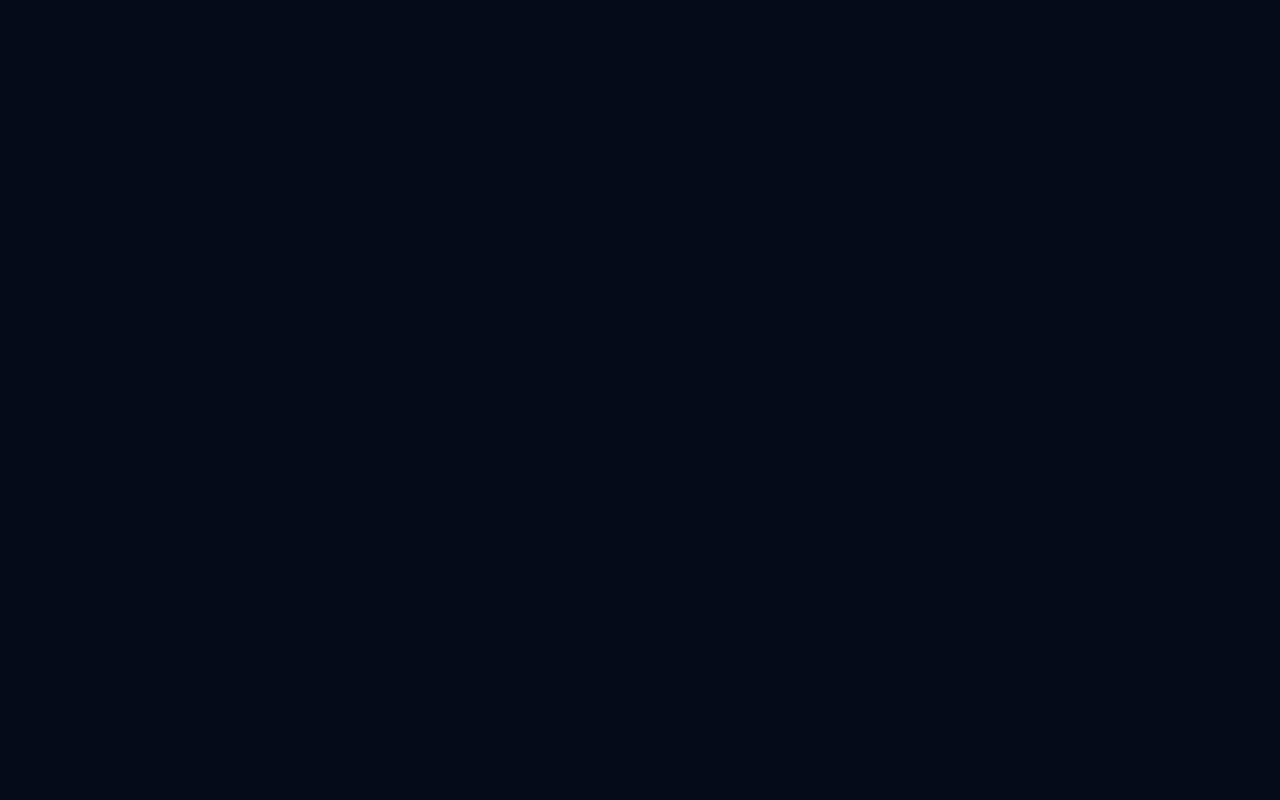
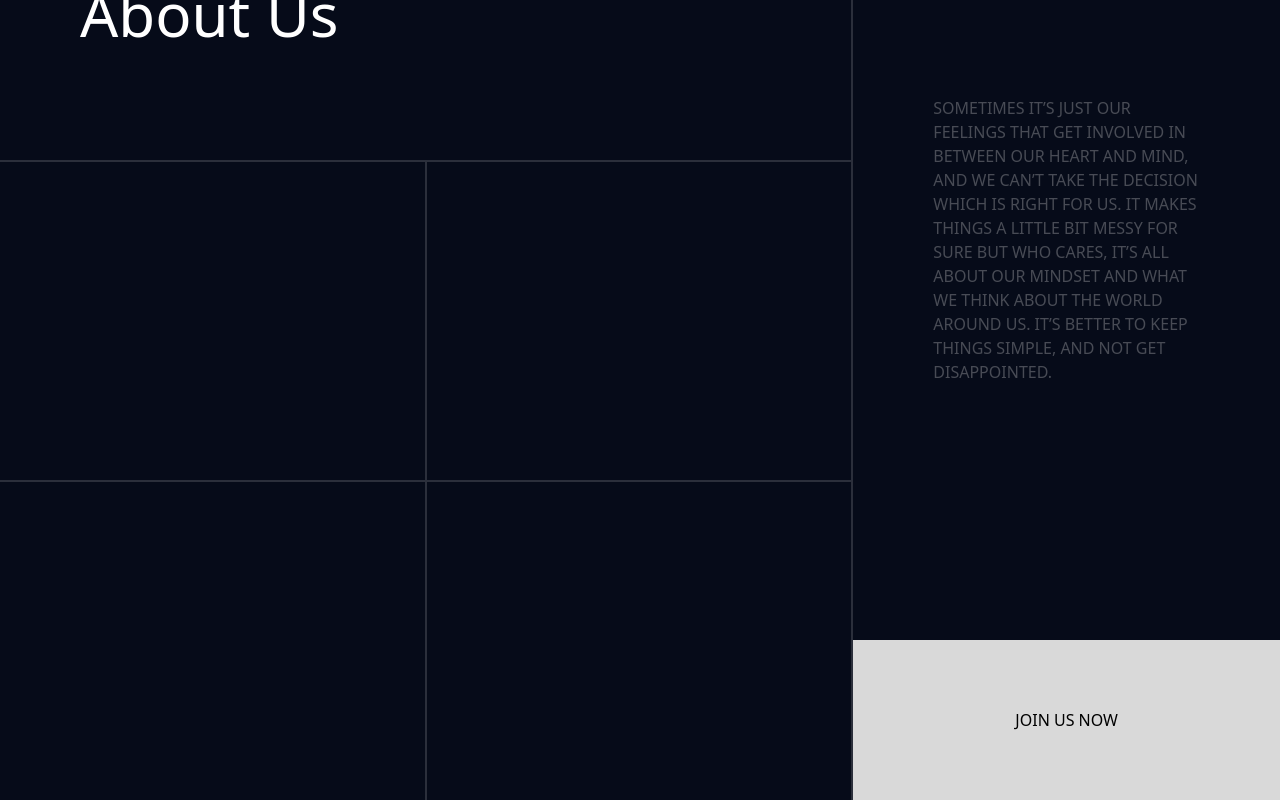
Before and after one commit to Swpn0neel/toile, a React (Vite) app: page / in a window 1280 px wide. Shown: the part 902-1702 px from the top of the page. Before the commit the page ends 800 px from the top, so only its background shows below. Built offline with nearby package versions, Linux system fonts and the light colour scheme.

Commit message:
(feat): Added About section

```diff
--- a/src/App.jsx
+++ b/src/App.jsx
@@ -1,6 +1,7 @@
 import { useState } from 'react'
 import Navbar from "./components/Navbar/Navbar";
 import Hero from "./components/Hero/Hero";
+import About from "./components/About/About";
 import './index.css'
 
 function App() {
@@ -10,6 +11,7 @@ function App() {
     <>
       <Navbar></Navbar>
       <Hero></Hero>
+      <About></About>
     </>
   )
 }
--- /dev/null
+++ b/src/components/About/About.css
@@ -0,0 +1,12 @@
+.new1{
+    border-top: 2px solid rgba(255, 255, 255, 0.15);
+    border-right: 2px solid rgba(255, 255, 255, 0.15);
+}
+
+.new2{
+    border-right: 2px solid rgba(255, 255, 255, 0.15);
+}
+
+.new3{
+    height: 120vh;
+}
--- /dev/null
+++ b/src/components/About/About.jsx
@@ -0,0 +1,26 @@
+import React from "react";
+import "./About.css";
+
+export default function Hero(){
+    return(
+        <>
+            <div class="flex flex-row new3">
+                <div class="basis-2/3 flex flex-col">
+                    <div class="pl-20 pb-16 pt-36 text-white text-6xl basis-1/3 new2">About Us</div>
+                    <div class="basis-2/3 grid grid-cols-2">
+                    <div class="p-5 new1"></div>
+                    <div class="p-5 new1"></div>
+                    <div class="p-5 new1"></div>
+                    <div class="p-5 new1"></div>
+                    </div>
+                </div>
+                <div class="basis-1/3 flex flex-col">
+                    <div class="p-20 basis-5/6 flex justify-center items-center text-[#D9D9D950]">
+                    SOMETIMES IT’S JUST OUR FEELINGS THAT GET INVOLVED IN BETWEEN OUR HEART AND MIND, AND WE CAN’T TAKE THE DECISION WHICH IS RIGHT FOR US. IT MAKES THINGS A LITTLE BIT MESSY FOR SURE BUT WHO CARES, IT’S ALL ABOUT OUR MINDSET AND WHAT WE THINK ABOUT THE WORLD AROUND US. IT’S BETTER TO KEEP THINGS SIMPLE, AND NOT GET DISAPPOINTED.
+                    </div>
+                    <div class="basis-1/6 flex justify-center items-center bg-[#D9D9D9] text-[#D060B19]">JOIN US NOW</div>
+                </div>
+            </div>
+        </>
+    );
+}
```
